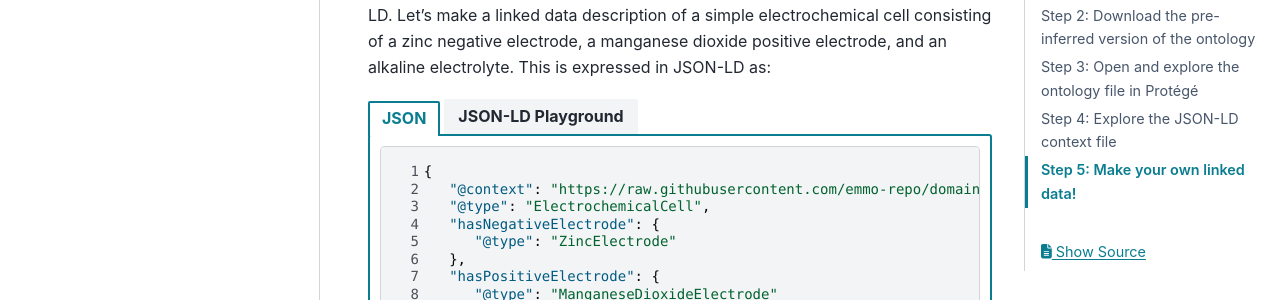
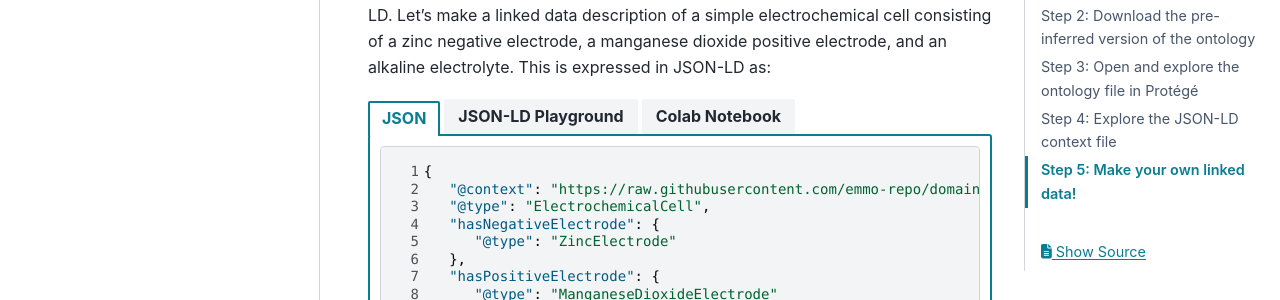
Before and after one commit to emmo-repo/domain-electrochemistry, a Sphinx documentation site: the page built from sphinx/getstarted.rst, in a window 1280 px wide and 900 px high, scrolled down 2474 px. Shown: the part 154-454 px from the top of the window. Built offline with Sphinx 7.4.7 and the PyData theme 0.15.4, drawn with Linux system fonts in a browser that asks for light colours.

Commit message:
Update getstarted.rst

```diff
--- a/sphinx/getstarted.rst
+++ b/sphinx/getstarted.rst
@@ -78,6 +78,13 @@
             <iframe src="https://json-ld.org/playground/#startTab=tab-table&json-ld=%7B%22%40context%22%3A%22https%3A%2F%2Fraw.githubusercontent.com%2Femmo-repo%2Fdomain-electrochemistry%2Fmaster%2Fcontext.json%22%2C%22%40type%22%3A%22ElectrochemicalCell%22%2C%22hasNegativeElectrode%22%3A%7B%22%40type%22%3A%22ZincElectrode%22%7D%2C%22hasPositiveElectrode%22%3A%7B%22%40type%22%3A%22ManganeseDioxideElectrode%22%7D%2C%22hasElectrolyte%22%3A%7B%22%40type%22%3A%22AlkalineElectrolyte%22%7D%7D" style="position: absolute; top: 0; left: 0; width: 100%; height: 100%;" frameborder="0" allowfullscreen></iframe>
          </div>
 
+   .. tab-item:: Colab Notebook
+
+      .. raw:: html
+
+         <iframe src="https://colab.research.google.com/drive/14XqRJPWs07RUQgZmDZEu3yb2m1xGvxEQ/embed" width="700" height="480"></iframe>
+
+
 
 First, we use the ``@context`` keyword to establish the context for machines to process the file by pointing to our pre-inferred context file on GitHub.
 
```
